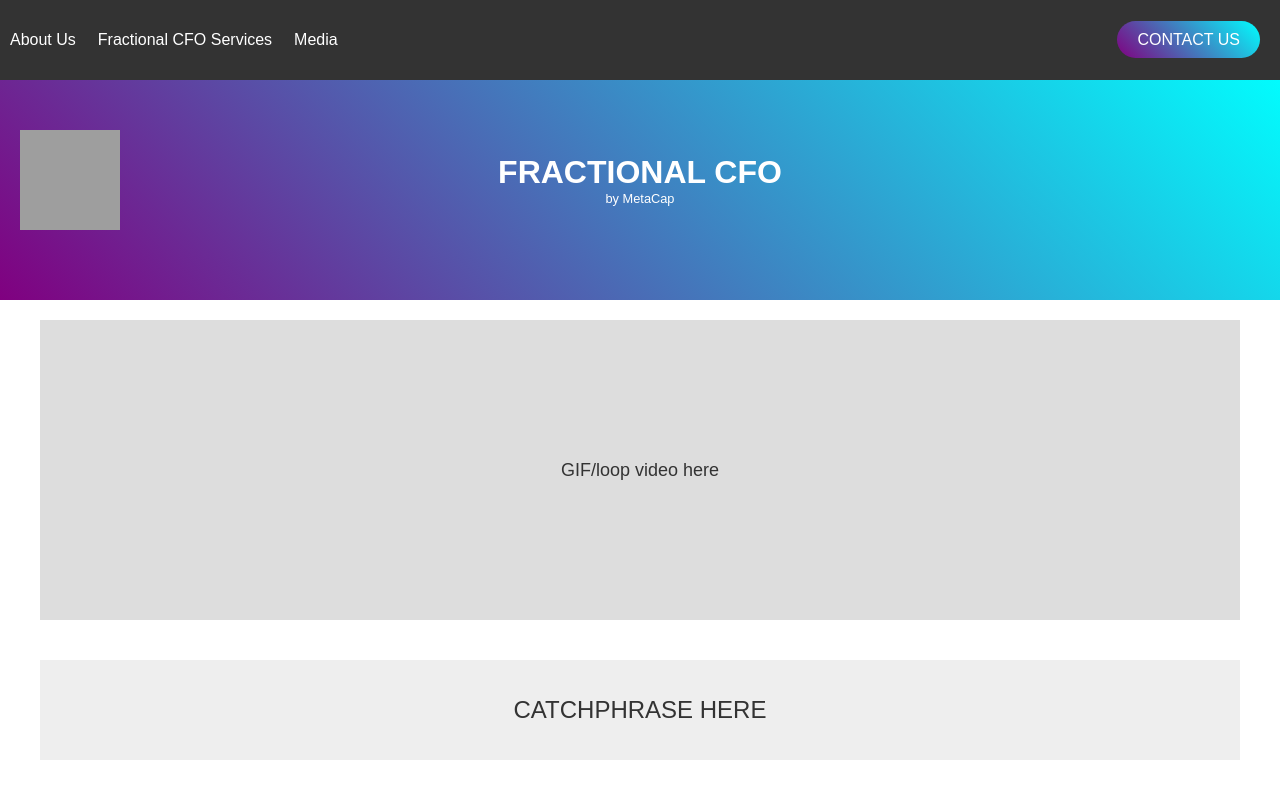
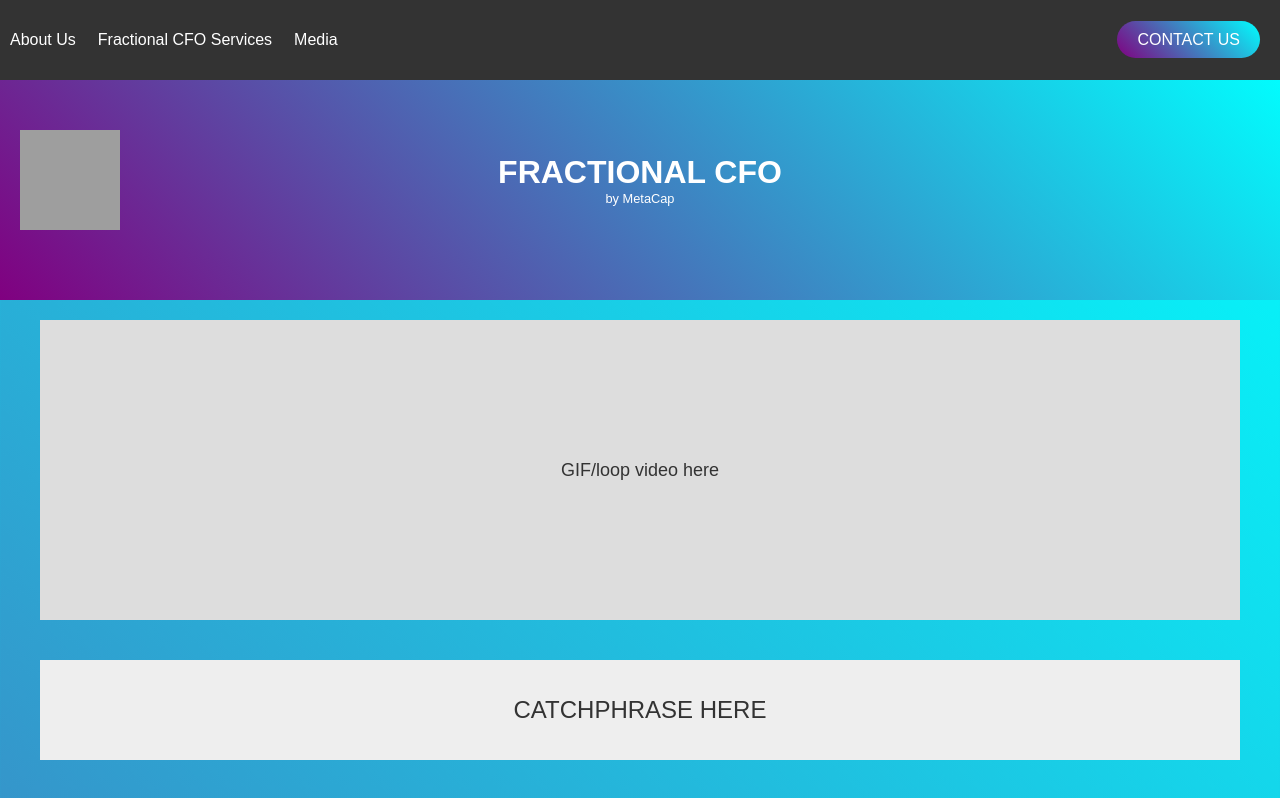
Before and after one commit to MetaCapFin/fractional-cfo-main., a Next.js app: page / in a window 1280 px wide. Shown: the top 798 px of the page. Built offline with nearby package versions, Linux system fonts and the light colour scheme; grey boxes are pictures that could not be loaded.

Commit message:
Update styles.css

```diff
--- a/public/styles.css
+++ b/public/styles.css
@@ -2,6 +2,20 @@ body {
     font-family: Arial, sans-serif;
     margin: 0;
     padding: 0;
+    background: linear-gradient(45deg, purple, cyan);
+    min-height: 100vh;
+    display: flex;
+    flex-direction: column;
+}
+
+#__next {
+    flex: 1;
+    display: flex;
+    flex-direction: column;
+}
+
+main {
+    flex: 1;
 }
 
 header {
```
